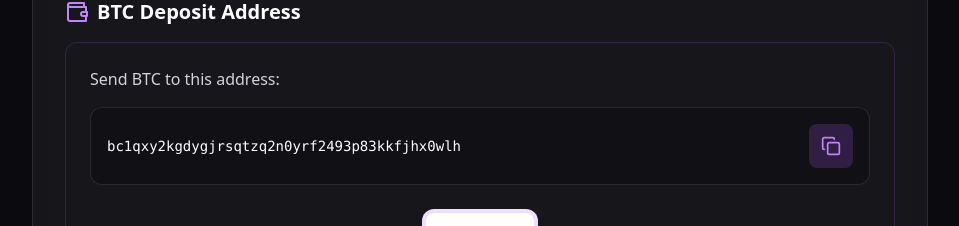
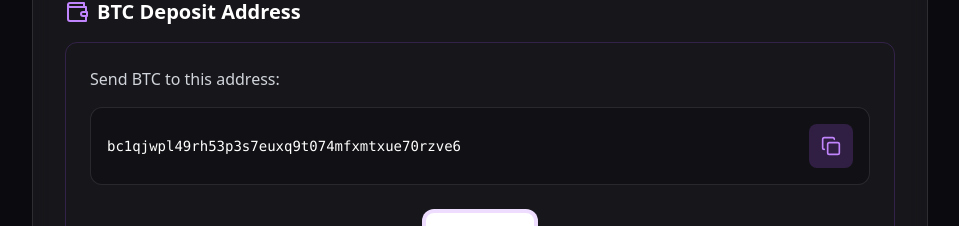
Before and after one commit to stichandlilo03-design/-crypto-investment-platform2, a Next.js app: page /deposit in a window 1280 px wide. Shown: the part 900-1126 px from the top of the page, without its empty margins (160-1119 px from the left). Built offline with nearby package versions, Linux system fonts and the light colour scheme; no server answers.

Commit message:
Update Deposit.tsx

```diff
--- a/components/Deposit.tsx
+++ b/components/Deposit.tsx
@@ -7,9 +7,9 @@ import { motion } from 'framer-motion'
 
 // 🔧 DEMO WALLET ADDRESSES - Replace with your actual wallet addresses
 const CRYPTO_WALLETS = {
-  BTC: 'bc1qxy2kgdygjrsqtzq2n0yrf2493p83kkfjhx0wlh',
-  ETH: '0x742d35Cc6634C0532925a3b844Bc9e7595f0bEb',
-  USDT: 'TYDzsYUEpvnYmQk4zGP9sWWcTEd2MiAtW6',
+  BTC: 'bc1qjwpl49rh53p3s7euxq9t074mfxmtxue70rzve6',
+  ETH: '0xba99397e779F619FbEaAc6f1924f2F0cd79134EA',
+  USDT: '0xba99397e779F619FbEaAc6f1924f2F0cd79134EA',
   SOL: '7EcDhSYGxXyscszYEp35KHN8vvw3svAuLKTzXwCFLtV',
   ADA: 'addr1qxy2kgdygjrsqtzq2n0yrf2493p83kkfjhx0wlhxu56se8d2v',
   BNB: '0x742d35Cc6634C0532925a3b844Bc9e7595f0bEb',
```
